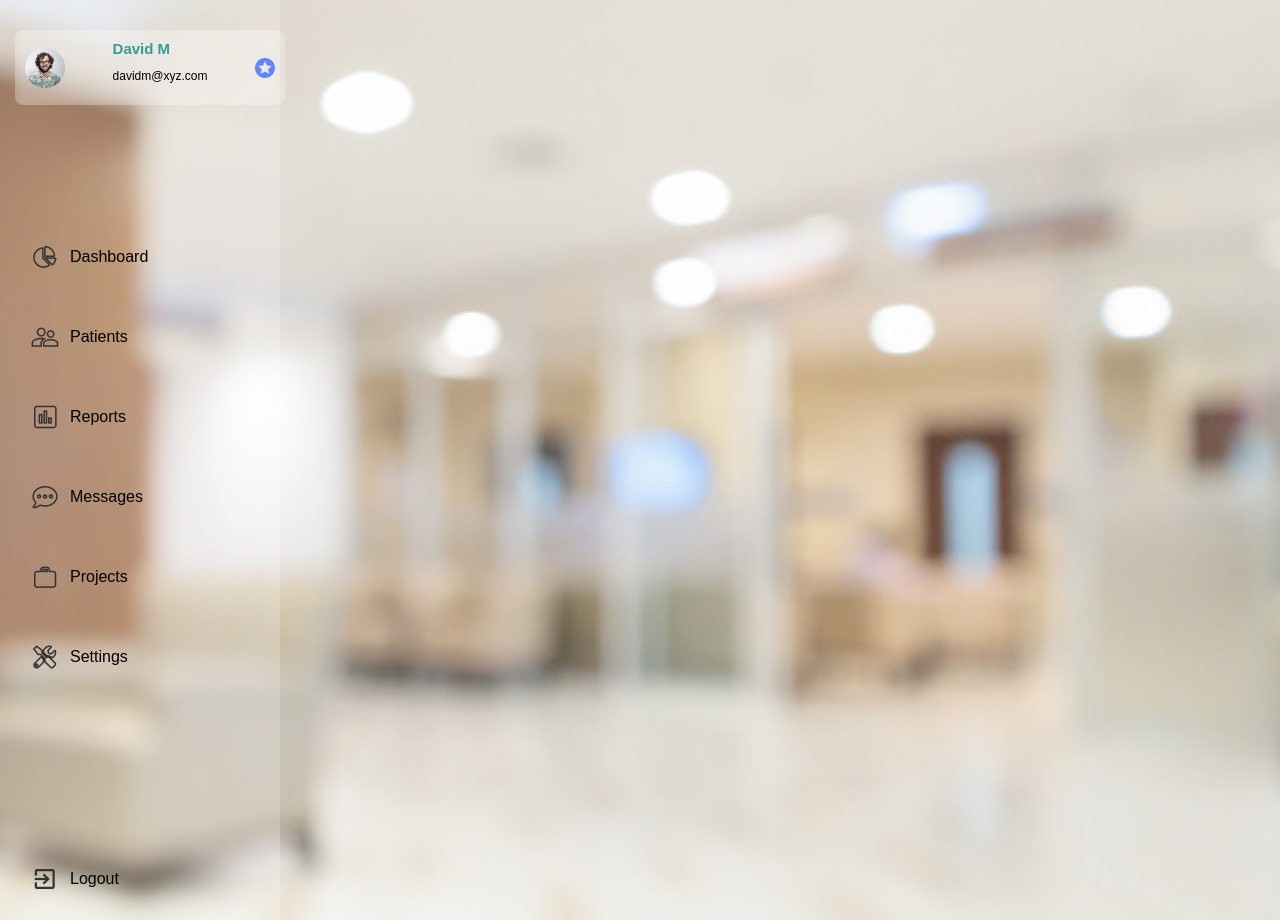
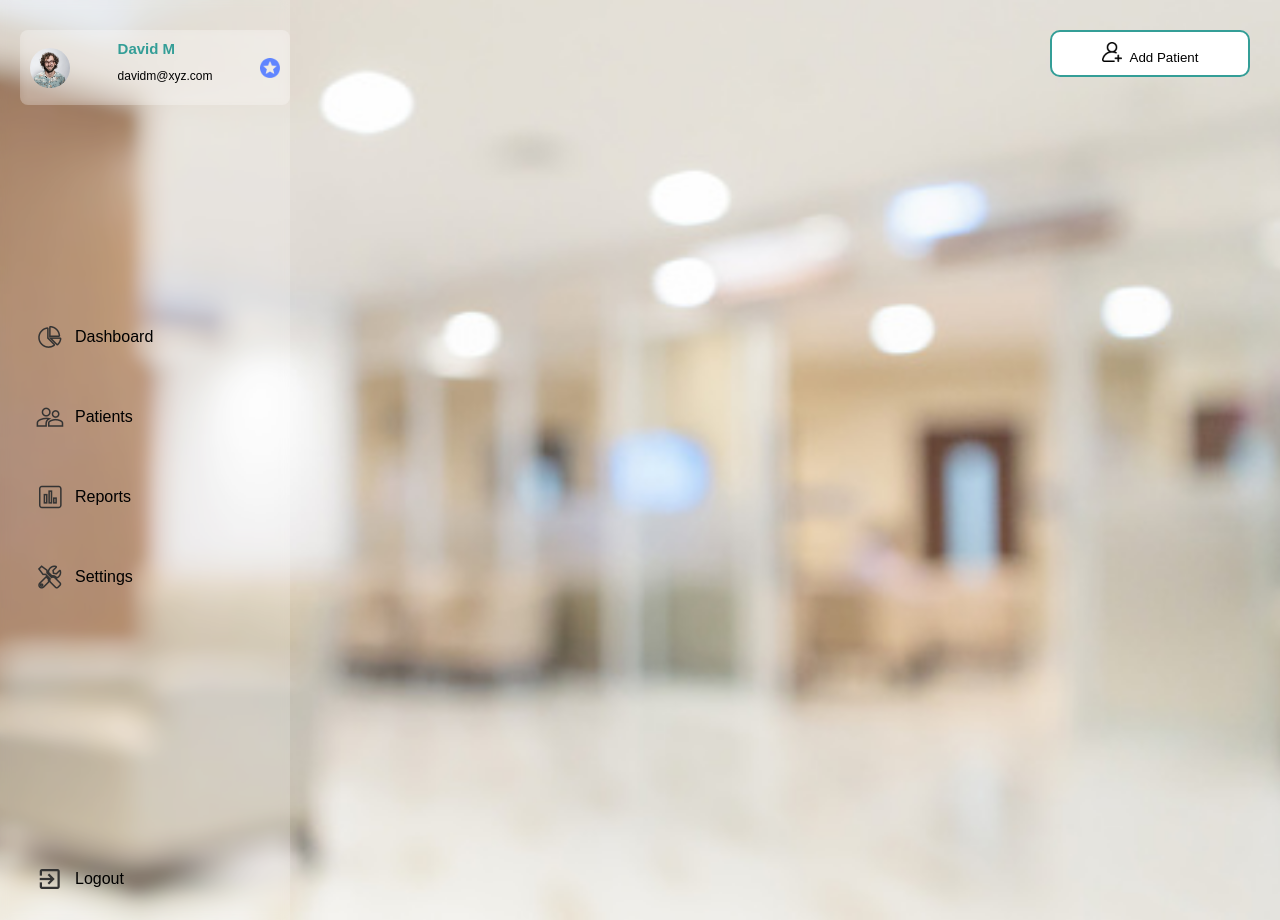
Before and after one commit to Mangokazi/Database-Project, a PHP site: page /Home_Page.html in a window 1280 px wide. Run offline with PHP 8.4, Linux system fonts and the light colour scheme.

Commit message:
added patients button

```diff
--- a/Home_Page.html
+++ b/Home_Page.html
@@ -21,15 +21,21 @@
                 <li><img src="Images/dashboard.png" alt=""><p>Dashboard</p></li>
                 <li><img src="Images/members.png" alt=""><p>Patients</p></li>
                 <li><img src="Images/reports.png" alt=""><p>Reports</p></li>
-            <li><img src="Images/messages.png" alt=""><p>Messages</p></li>
-            <li><img src="Images/projects.png" alt=""><p>Projects</p></li>
                 <li><img src="Images/setting.png" alt=""><p>Settings</p></li>
             </ul>
             <ul>
                 <li><img src="Images/logout.png" alt=""><p>Logout</p></li>
             </ul>
         </div>
+        <div>
+            <button class="patients-btn">
+                <img src="Images/add-user.png" alt="" class="add-user-img">
+                    <span>Add Patient</span>
+            </button>
+        </div>
+        <div>
 
+        </div>
    </div>
 </body>
 </html>
--- a/style.css
+++ b/style.css
@@ -189,7 +189,7 @@ label {
   position: fixed;
   top: 0;
   left: 0;
-  padding: 30px 15px;
+  padding: 30px 20px;
   background: rgba(255, 255, 255, 0.2);
   backdrop-filter: blur(5px);
   display: flex;
@@ -247,7 +247,7 @@ ul li {
 
 ul li img {
   width: 30px;
-  margin-right: 0px;
+  margin-right: 0;
 
 }
 
@@ -291,3 +291,22 @@ ul li p {
 .side-nav:hover ul li {
   justify-content: flex-start;
 }
+
+.patients-btn {
+  width: 200px;
+  background-color: white;
+  color: black;
+  border: 2px solid #349E97;
+  position: absolute;
+  border-radius: 10px;
+  padding: 10px;
+  right: 30px;
+  top: 30px;
+
+}
+
+.add-user-img {
+  width: 20px;
+  height: 20px;
+  margin-right: 5px;
+}
```
Also changed, not shown: Images/add-user.png (added), Images/projects.png (deleted). Lines whose indentation alone changed are shown as unchanged.
